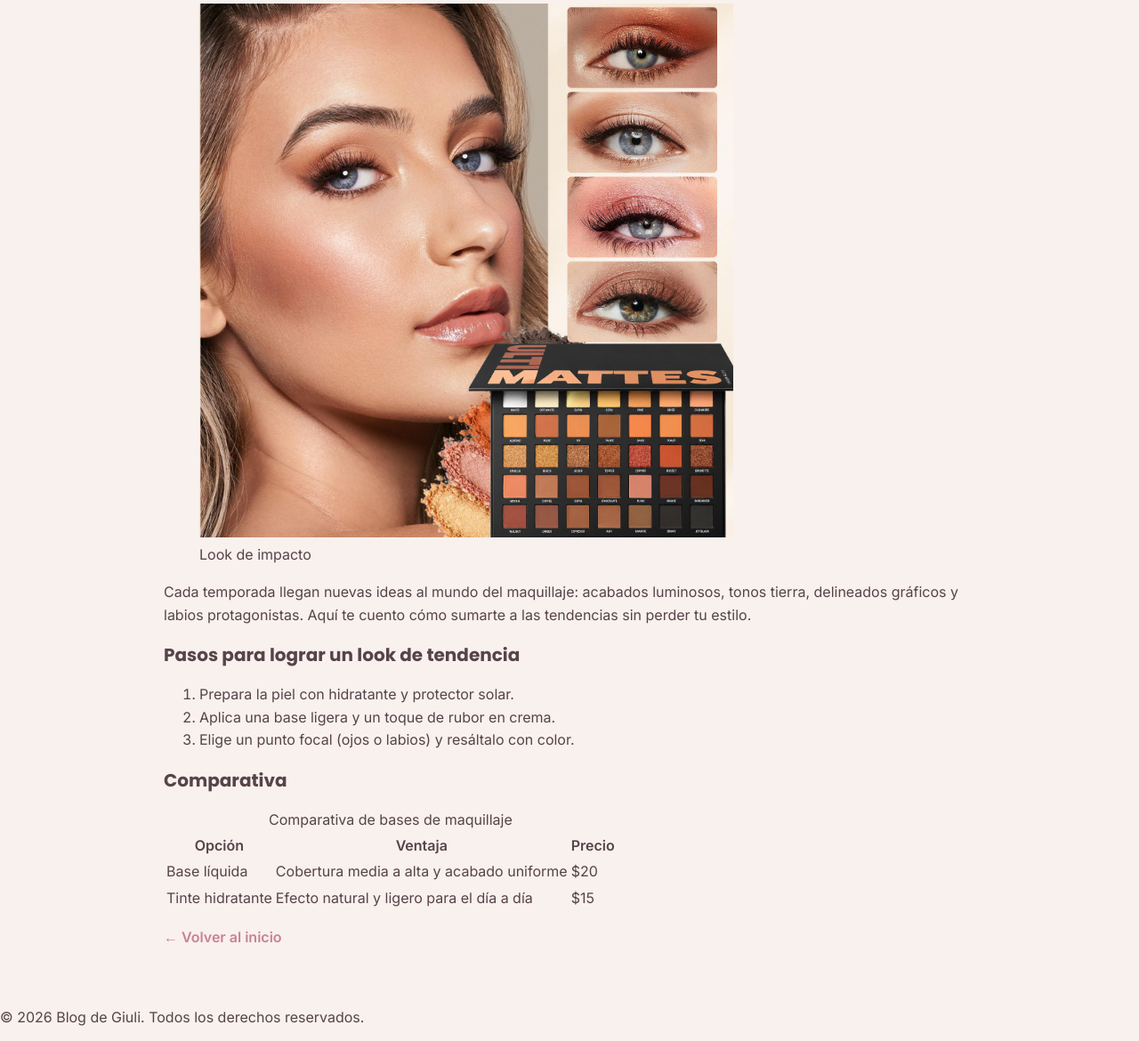
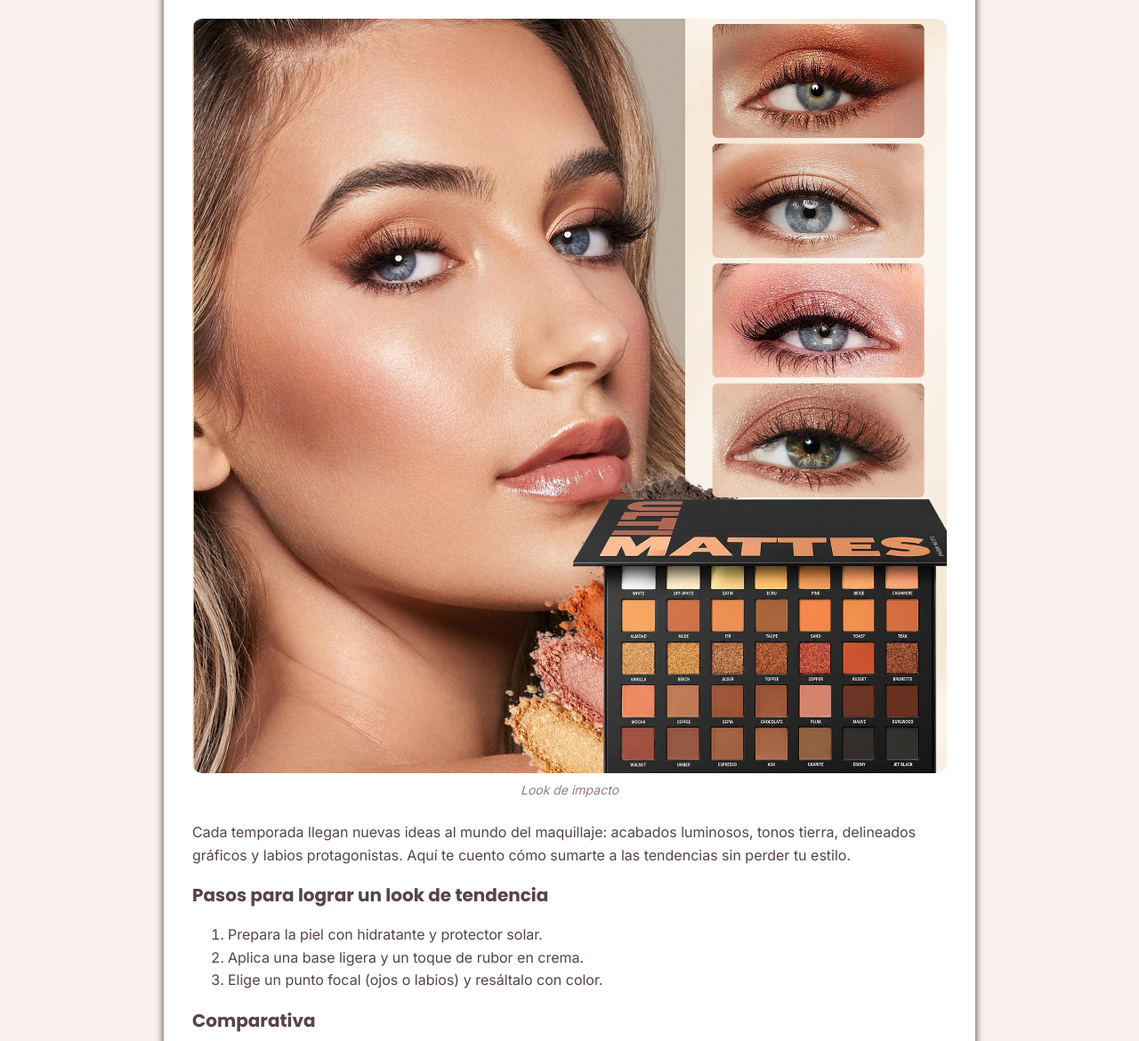
Before and after one commit to Giuliiisf/02-blog-personal, a plain HTML site: page articulo-2.html in a window 1280 px wide. Shown: the part 369-1539 px from the top of the page at 89% size. Drawn offline with Linux system fonts and the light colour scheme.

Commit message:
feat/Estilos de imagen, tabla y página simple

```diff
--- a/articulo-2.html
+++ b/articulo-2.html
@@ -26,7 +26,7 @@
             <h2>Tendencias de maquillaje</h2>
             <p>Publicado el <time datetime="2026-10-31">31 de octubre de 2026</time> por Giuli</p>
             <figure>
-                <img src="img/articulo2.jpg" alt="Paleta de sombras y maquillaje en tonos cálidos" width="600">
+                <img src="img/articulo2.jpg" alt="Paleta de sombras y maquillaje en tonos cálidos" weight="600">
                 <figcaption>Look de impacto</figcaption>
             </figure>
 
--- a/css/estilos.css
+++ b/css/estilos.css
@@ -182,3 +182,90 @@ nav a.activo {
     color: #fff;
     text-decoration: none;
 }
+
+/* ESTILOS PARA EL ARTÍCULO 1 y 2*/
+
+main > article{
+    background-color: var(--color-superficie);
+    border-radius: var(--radio);
+    padding: 2rem;
+    box-shadow: var(--sombra);
+}
+
+main > article > h2{
+    margin-top: 0;
+}
+
+/* Imágenes responsivas*/
+img{
+    max-width: 100%;
+    height: auto;
+    border-radius: var(--radio);
+    display: block;
+    margin: 0 auto;
+}
+
+/*Pie de foto */
+figure{
+    margin: 1.5rem 0;
+}
+
+figcaption {
+    color: var(--color-texto-suave);
+    font-size: 0.875rem;
+    font-style: italic;
+    margin-top: 0.5rem;
+    text-align: center;
+}
+
+/* Citas*/
+blockquote{
+    margin: 1.5rem 0;
+    background-color: var(--color-fondo);
+    border-radius: 0 var(--radio) var(--radio) 0;
+    padding: 1rem 1.5rem;
+    border-left: 4px solid var(--color-primario);
+    font-style: italic;
+}
+
+blockquote p{
+   margin: 0.25rem 0;
+}
+
+/* Tabla*/
+table{
+    width: 100%;
+    border-collapse:collapse;
+    margin: 1.5rem 0;
+}
+
+th, td{
+    padding: 0.75rem 1rem;
+    text-align: left;
+    border-bottom: 1px solid var(--color-borde);
+}
+
+thead th{
+    background-color: var(--color-primario);
+    color: #fff;
+}
+
+caption{
+    caption-side: top;
+    padding-bottom: 0.75rem;
+    font-weight: 600;
+    text-align: left;
+}
+
+tbody td:hover{
+    background-color: var(--color-fondo);
+}
+
+/*Sobre mi*/
+
+.pagina-simple{
+    background-color: var(--color-superficie);
+    border-radius: var(--radio);
+    box-shadow: var(--sombra);
+    padding:2rem;
+}
```
Also changed, not shown: articulo-1.html (+1 -1 lines), sobre-mi.html (+2 -0 lines).
